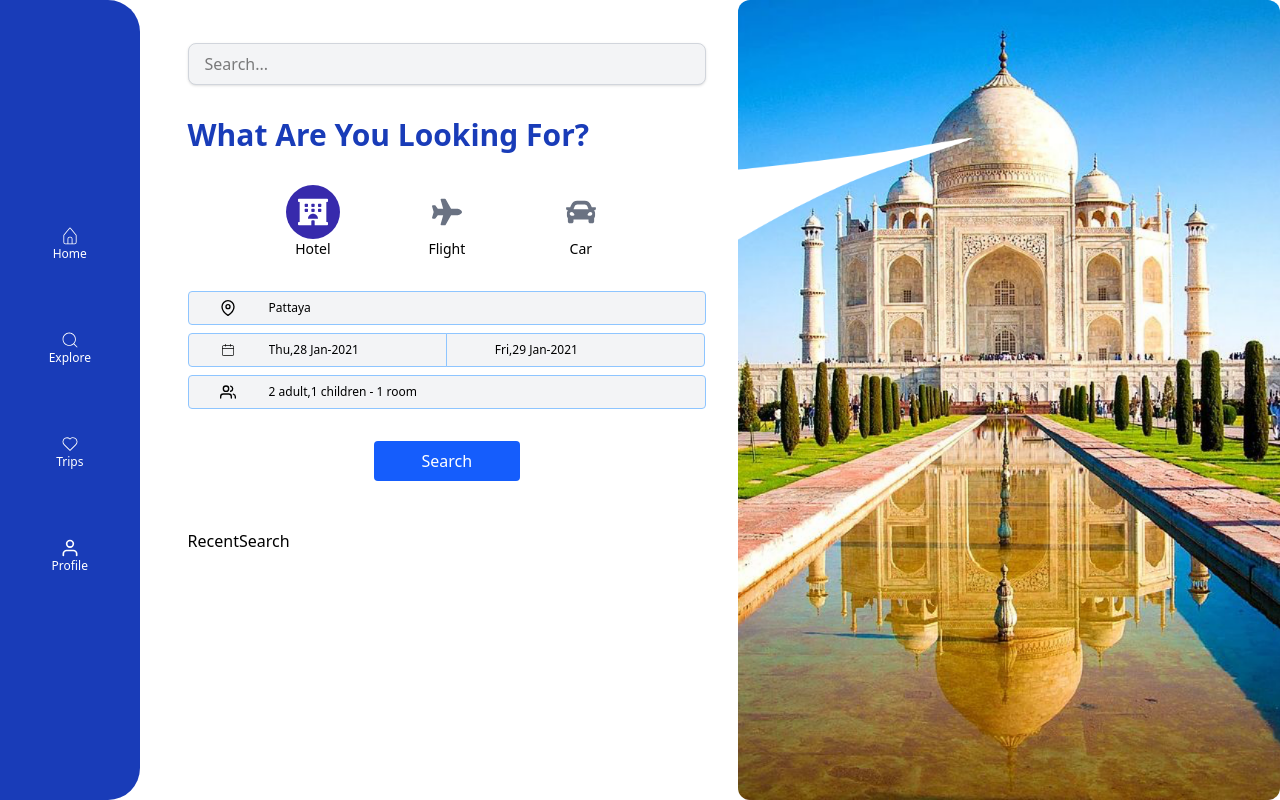
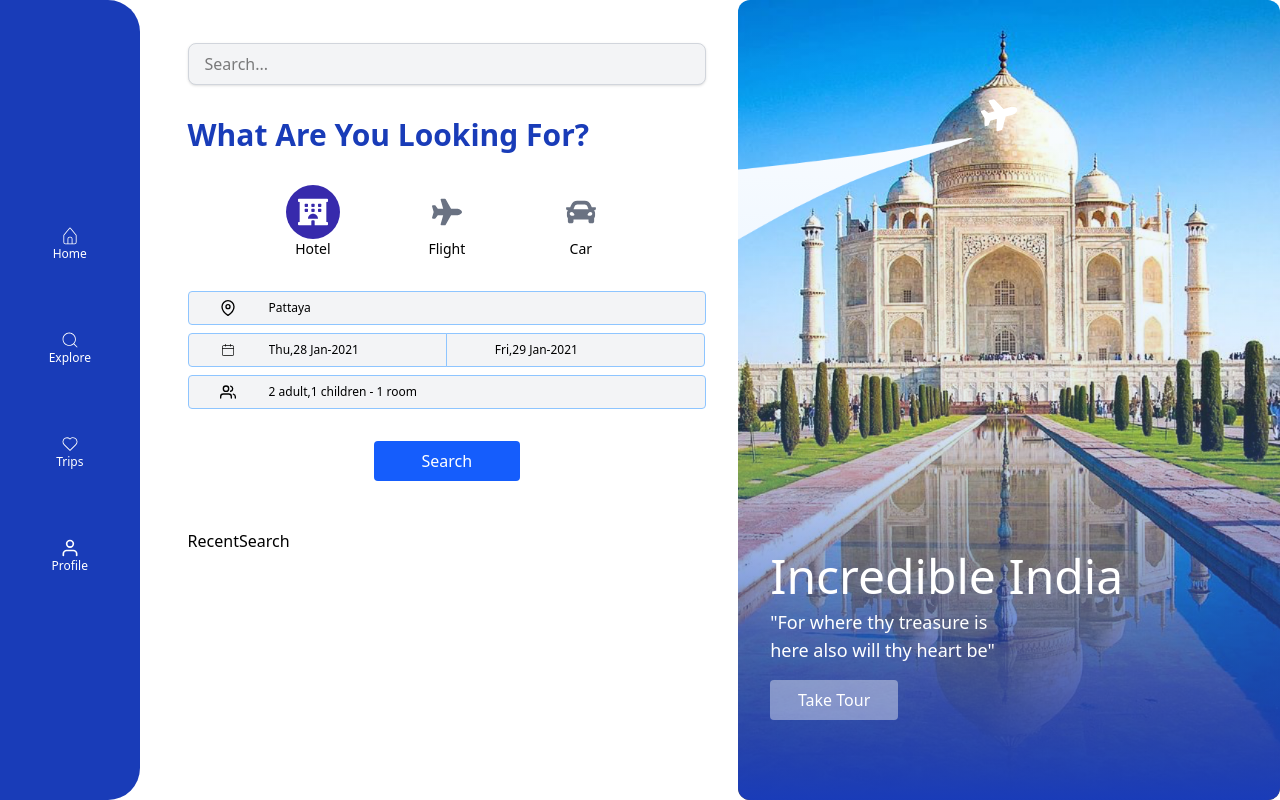
Before and after one commit to Nut-294/devtest, a Next.js app: page /explore in a window 1280 px wide. Built offline with nearby package versions, Linux system fonts and the light colour scheme.

Commit message:
ExplorePage

```diff
--- a/app/explore/page.js
+++ b/app/explore/page.js
@@ -1,5 +1,6 @@
 import FormContainer from "@/components/form/FormContainer";
 import Image from "next/image";
+import { FaPlane } from "react-icons/fa";
 
 export default function Hero() {
   return (
@@ -12,7 +13,9 @@ export default function Hero() {
 
       {/* ขวา: รูปภาพ */}
       <div className="w-full sm:w-1/2 flex items-start sm:h-screen">
-        <div className="w-full h-auto sm:h-full">
+        <div className="w-full h-auto sm:h-full relative">
+          <picture>
+            <source media="(max-width: 639px)" srcSet="/Explore_full.png" />
             <Image
               src="/Explore.png"
               alt="Explore"
@@ -21,6 +24,21 @@ export default function Hero() {
               className="rounded-xl w-full h-auto sm:h-full object-contain sm:object-cover"
               priority
             />
+          </picture>
+
+          {/* Gradient Overlay + Text */}
+          <div className="absolute inset-0 pb-8 sm:pb-20 px-4 sm:px-8 bg-gradient-to-b from-transparent via-blue-300/20 to-blue-800 rounded-xl flex flex-col justify-end items-start">
+            <FaPlane className="hidden sm:block sm:absolute sm:top-[12%] sm:left-[45%] sm:-rotate-15 text-white text-4xl pointer-events-none" />
+            <h2 className="text-white text-3xl sm:text-5xl mb-2">
+              Incredible India
+            </h2>
+            <p className="text-white text-base sm:text-lg mb-4">
+              "For where thy treasure is <br /> here also will thy heart be"
+            </p>
+            <button className="text-white bg-white/40 hover:bg-white/20 px-4 py-2 rounded w-full sm:w-32">
+              Take Tour
+            </button>
+          </div>
         </div>
       </div>
     </section>
--- a/components/form/LocationInput.js
+++ b/components/form/LocationInput.js
@@ -22,7 +22,7 @@ export default function SearchTabs() {
                 : "text-gray-500"
             }`}
           >
-            <div className="text-3xl">{tab.icon}</div>
+            <div className="text-xl sm:text-3xl ">{tab.icon}</div>
           </button>
           <span>{tab.label}</span>
         </div>
```
Also changed, not shown: public/Explore_full.png (added). Lines whose indentation alone changed are shown as unchanged.
